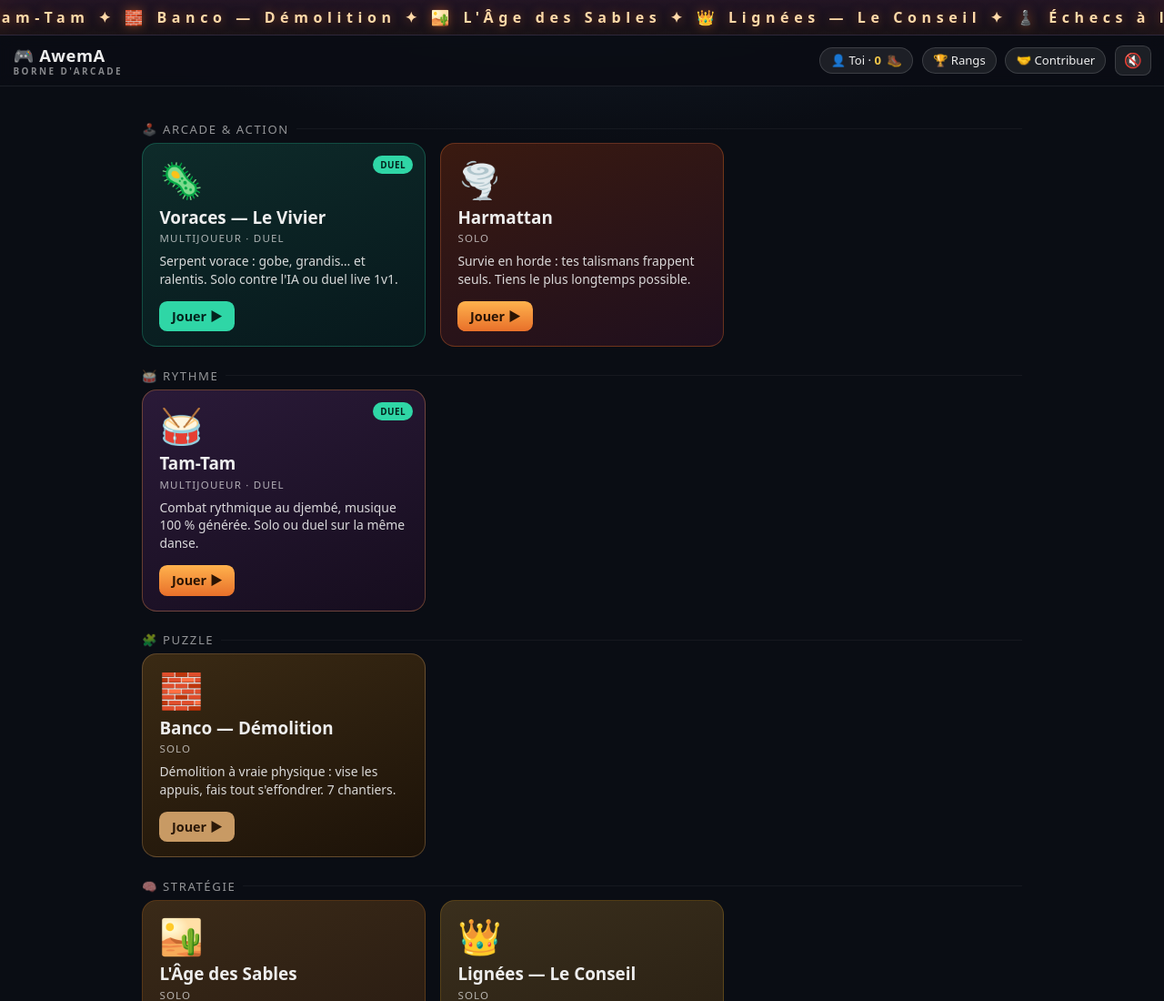
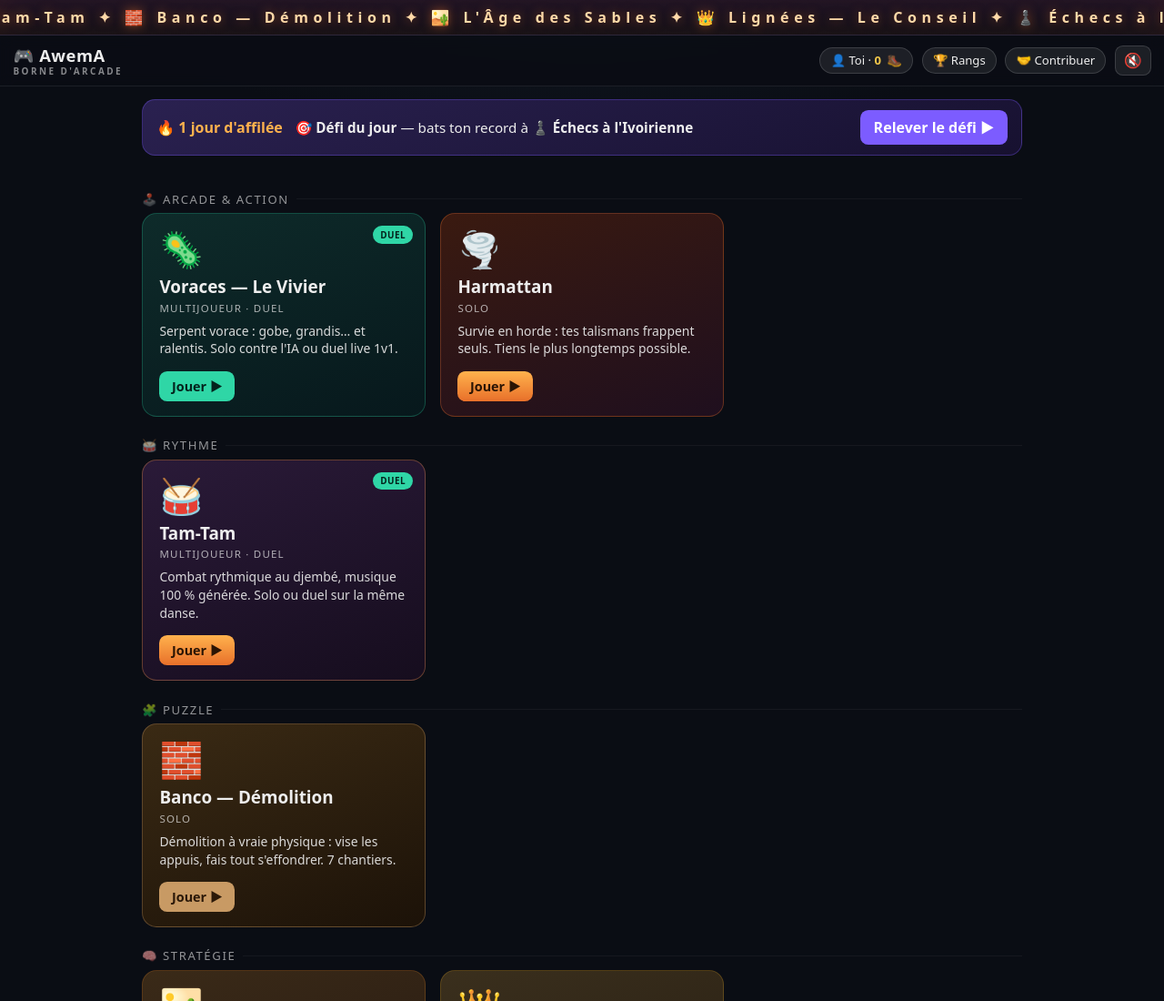
Before and after one commit to codescooper/AwemA-Games, a website: page engine/index.html in a window 1280 px wide. Shown: the top 1100 px of the page at 91% size. Drawn offline with Linux system fonts and the light colour scheme.

Commit message:
Boucle quotidienne : defi du jour + serie (retention J1) dans le cabinet
- shared/awema.js : module AWEMA.daily — visit() (serie de jours consecutifs : hier→+1, sinon repart a 1), challenge() (jeu mis en avant, deterministe par date, parmi les jeux notes), markDone(). SANS toucher a l'Indice (anti-triche/parite preserves) : c'est une boucle de RAPPEL, pas une source de points.
- cabinet index.html : bandeau « 🔥 N jours d'affilee (· record M) · 🎯 Defi du jour — bats ton record a <jeu> » + bouton « Relever le defi » (event daily_accept). CSS dediee.
- sw cache v27. Verifie : node tools/check.mjs GO + 18/18 smoke Playwright (assertion du bandeau ajoutee).

Co-Authored-By: Claude Opus 4.8 (1M context) <noreply@anthropic.com>

```diff
--- a/engine/catalog.js
+++ b/engine/catalog.js
@@ -15,7 +15,7 @@
 (function (g) {
   g.AWEMA = g.AWEMA || {};
 
-  g.AWEMA.CACHE = "awema-v26";   // ← nom du cache SW : bump à CHAQUE changement de shell
+  g.AWEMA.CACHE = "awema-v27";   // ← nom du cache SW : bump à CHAQUE changement de shell
 
   g.AWEMA.CATEGORIES = [
     { id: "arcade",    label: "Arcade & action",  emoji: "🕹️" },
--- a/engine/index.html
+++ b/engine/index.html
@@ -66,6 +66,12 @@
   .t-place { background:linear-gradient(160deg,#1d3320,#0e1a10); border-color:#13875a66; } .t-place .cta{background:#13875a;color:#eafff4}
   .t-village { background:linear-gradient(160deg,#3a2a14,#15240f); border-color:#c89a4a66; } .t-village .cta{background:#c89a4a;color:#2a1c04}
   .install { font: inherit; font-weight: 800; cursor: pointer; background: var(--acc); color: #2a1404; border: 0; border-radius: .55rem; padding: .35rem .8rem; }
+  #daily { max-width: 1000px; margin: .9rem auto 0; padding: 0 1rem; }
+  .daily-in { display: flex; align-items: center; gap: .85rem; flex-wrap: wrap; background: linear-gradient(160deg,#2a2150,#171130); border: 1px solid #7c5cff55; border-radius: .9rem; padding: .7rem .95rem; }
+  .d-streak { font-weight: 800; color: #ffb24d; white-space: nowrap; }
+  .d-ch { flex: 1; min-width: 180px; font-size: .95rem; }
+  .d-btn { background: #7c5cff; color: #fff; font-weight: 800; text-decoration: none; padding: .5rem .9rem; border-radius: .55rem; white-space: nowrap; }
+  .d-btn:hover { filter: brightness(1.12); }
   footer { text-align: center; opacity: .55; font-size: .8rem; line-height: 1.8; margin-top: 2rem; }
   footer a { color: #9fd0ff; }
   /* ── Mode attractif ── */
@@ -96,6 +102,8 @@
     <button class="iconbtn" id="soundBtn" title="Son">🔇</button>
     <button class="install" id="installBtn" hidden>⬇️ Installer</button>
   </div>
+
+  <section id="daily"></section>
 
   <main id="catalog"></main>
 
@@ -132,6 +140,24 @@
   }
   document.getElementById("profile").onclick = function () { AWEMA.promptName(function () { refreshProfile(); }); };
   refreshProfile();
+
+  /* ----- défi du jour + série (rétention) ----- */
+  (function () {
+    var el = document.getElementById("daily");
+    if (!el || !AWEMA.daily) return;
+    var st = AWEMA.daily.visit(), ch = AWEMA.daily.challenge(), s = st.streak || 1;
+    var fire = "🔥 " + s + " jour" + (s > 1 ? "s" : "") + " d'affilée" + (st.longest > s ? " · record " + st.longest : "");
+    if (ch) {
+      el.innerHTML = '<div class="daily-in"><div class="d-streak">' + fire + '</div>'
+        + '<div class="d-ch"><b>🎯 Défi du jour</b> — ' + (ch.done ? "✅ relevé ! " : "")
+        + "bats ton record à " + ch.game.emoji + " <b>" + AWEMA.esc(ch.game.name) + "</b></div>"
+        + '<a class="d-btn" id="dailyBtn" href="' + ch.game.file + '">' + (ch.done ? "Rejouer ▶" : "Relever le défi ▶") + "</a></div>";
+      var b = document.getElementById("dailyBtn");
+      if (b) b.addEventListener("click", function () { try { AWEMA.daily.markDone(); AWEMA.track("daily_accept", { game: ch.game.id, streak: s }); } catch (e) {} });
+    } else {
+      el.innerHTML = '<div class="daily-in"><div class="d-streak">' + fire + "</div></div>";
+    }
+  })();
 
   /* ----- rendu des catégories + cartes ----- */
   function badge(g) {
--- a/engine/shared/awema.js
+++ b/engine/shared/awema.js
@@ -169,4 +169,28 @@
     document.body.appendChild(bar);
   } catch (e){} };
 
+  /* ---- défi du jour + série (rétention J1) — SANS toucher à l'Indice (anti-triche préservé) ----
+     La série compte les jours d'affilée où le joueur revient ; le défi met en avant un jeu
+     (déterministe par date). C'est une boucle de RAPPEL, pas une source de points. */
+  function parseDayKey(k){ var p = String(k).split("-"); return new Date(+p[0], (+p[1]) - 1, +p[2]); }
+  function todayKey(){ var d = new Date(); return d.getFullYear() + "-" + (d.getMonth() + 1) + "-" + d.getDate(); }
+  A.daily = {
+    KEY: "awema_daily_v1",
+    _load: function(){ try { return JSON.parse(lsGet(A.daily.KEY)) || {}; } catch (e){ return {}; } },
+    _save: function(o){ lsSet(A.daily.KEY, JSON.stringify(o)); },
+    /* met à jour la série — à appeler UNE fois au chargement du cabinet ; renvoie {last,streak,longest,...} */
+    visit: function(){ var o = A.daily._load(), t = todayKey();
+      if (o.last !== t){
+        var diff = o.last ? Math.round((parseDayKey(t) - parseDayKey(o.last)) / 86400000) : null;
+        o.streak = (diff === 1) ? ((o.streak || 0) + 1) : 1;   // hier → +1 ; sinon → repart à 1
+        o.last = t; o.longest = Math.max(o.longest || 0, o.streak); A.daily._save(o);
+      }
+      return o; },
+    /* le jeu mis en avant aujourd'hui (déterministe par date, parmi les jeux notés) */
+    challenge: function(){ var L = scored(); if (!L.length) return null;
+      var t = todayKey(), h = 5381; for (var i = 0; i < t.length; i++) h = ((h * 33) ^ t.charCodeAt(i)) >>> 0;
+      return { game: L[h % L.length], done: (A.daily._load().cdate === t) }; },
+    markDone: function(){ var o = A.daily._load(); o.cdate = todayKey(); A.daily._save(o); }
+  };
+
 })(typeof window !== "undefined" ? window : this);
```
Also changed, not shown: tests/smoke.spec.mjs (+1 -0 lines).
